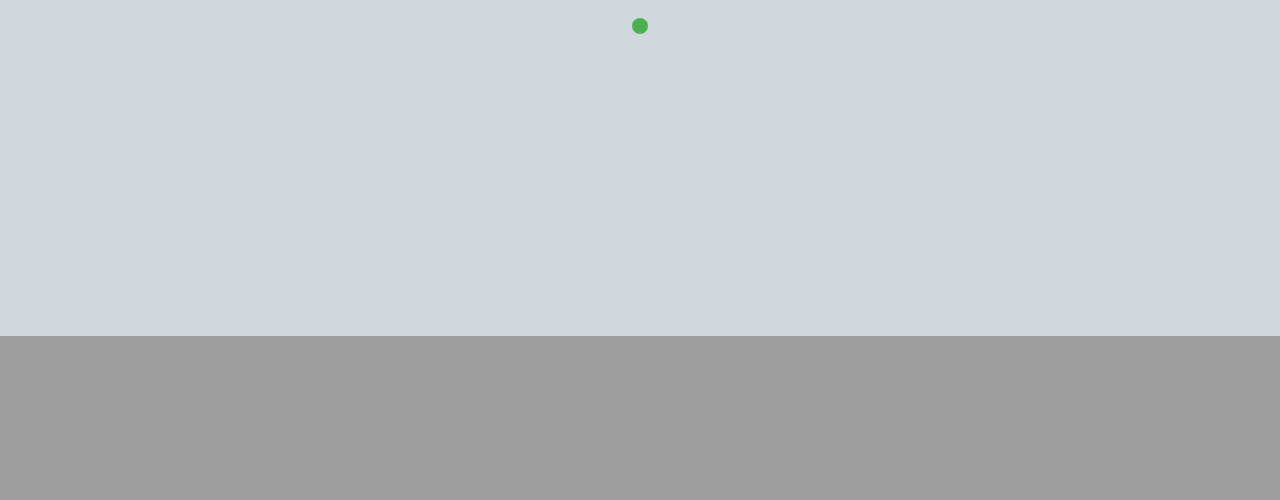
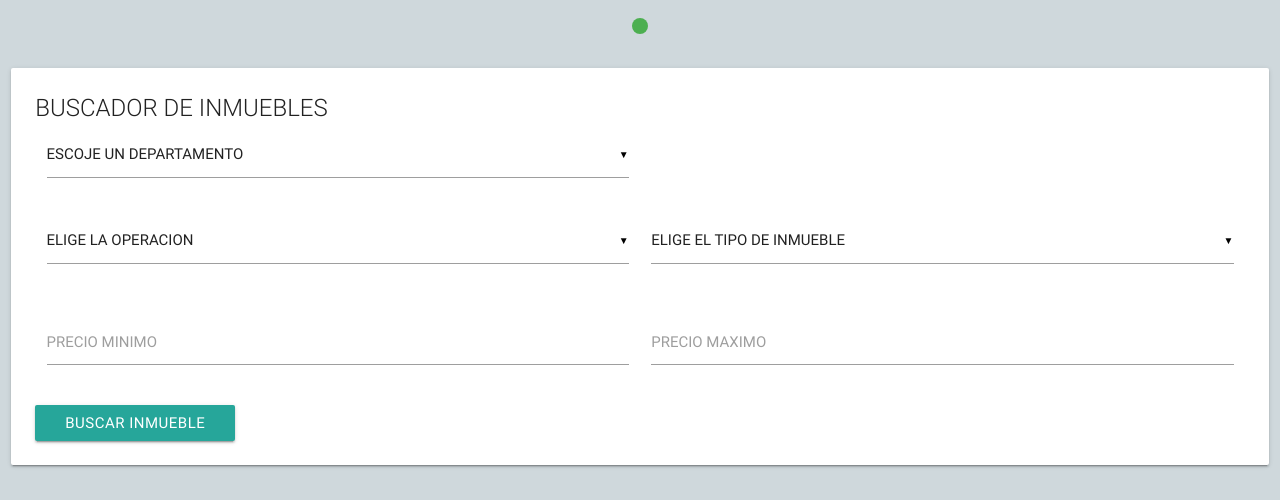
Before and after one commit to wilconr/proyecto_web, a PHP site: page / in a window 1280 px wide. Shown: the part 464-964 px from the top of the page. Before the commit the page ends 800 px from the top, so only its background shows below. Run offline with PHP 8.4, Linux system fonts and the light colour scheme; tables that the repository leaves empty or names only in its code hold one stand-in row (values such as "Sample post").

Commit message:
Buscador de inmuebles en la web principal

```diff
--- a/index.php
+++ b/index.php
@@ -67,12 +67,105 @@
       <?php
         }
         $selectMarc->close();
-        $conexion->close();
       ?>
     </div>
 
+    <div class="row">
+      <div class="col s12">
+          <div class="card">
+              <div class="card-content">
+                <span class="card-title">Buscador de inmuebles</span>
+                <form action="buscar.php" method="post">
+                  <div class="row">
+                    <div class="col s6">
+                      <select id="Departamento" name="departamento" required>
+                        <option value="" disabled selected>ESCOJE UN DEPARTAMENTO</option>
+                        <?php
+                          $selectDep = $conexion->prepare("SELECT * FROM departamentos");
+                          $selectDep->execute();
+                          $resultadoDep = $selectDep->get_result();
+
+                          while ($fDep = $resultadoDep->fetch_assoc())
+                          {
+                          ?>
+
+                          <option value="<?php echo $fDep['id_dep'] ?>"><?php echo $fDep['departamento_dep'] ?></option>
+
+                          <?php
+                            }
+                            $selectDep->close();
+                          ?>
+                      </select>
+                    </div>
+                    <div class="col s6">
+                      <div class="resultadoDep"></div>
+                    </div>
+                  </div>
+                  <div class="row">
+                    <div class="col s6">
+                      <select name="operacion" required  >
+                        <option value="" disabled selected  >ELIGE LA OPERACION</option>
+                        <option value="VENTA">VENTA</option>
+                        <option value="RENTA">RENTA</option>
+                        <option value="TRASPASO">TRASPASO</option>
+                        <option value="OCUPADO">OCUPADO</option>
+                      </select>
+                    </div>
+                    <div class="col s6">
+                      <select name="tipoinmueble" required >
+                        <option value="" disabled selected  >ELIGE EL TIPO DE INMUEBLE</option>
+                        <option value="CASA">CASA</option>
+                        <option value="TERRENO">TERRENO</option>
+                        <option value="LOCAL">LOCAL</option>
+                        <option value="DEPARTAMENTO">DEPARTAMENTO</option>
+                      </select>
+                    </div>
+                  </div>
+
+                  <div class="row">
+                    <div class="col s6">
+                      <div class="input-field">
+                        <input type="number" name="rango1" title="" id="Rango1" required>
+                        <label for="Rango1">Precio Minimo</label>
+                      </div>
+                    </div>
+                    <div class="col s6">
+                      <div class="input-field">
+                        <input type="number" name="rango2" title="" id="Rango2" required>
+                        <label for="Rango2">Precio Maximo</label>
+                      </div>
+                    </div>
+                  </div>
+
+                  <button type="submit" class="btn">Buscar Inmueble</button>
+                </form>
+              </div>
+          </div>
+      </div>
+    </div>
+
+
+
     <script src="admin/js/jquery-3.3.1.min.js"></script>
     <script src="admin/js/materialize.min.js"></script>
-    <script> $('.slider').slider(); </script>
+    <script>
+      $('.slider').slider();
+      $('select').material_select();
+      $('#Departamento').change(function()
+      {
+        $.post('admin/propiedades/ajax_muni.php',
+        {
+          departamento:$('#Departamento').val(),
+
+          beforeSend: function()
+          {
+            $('.resultadoDep').html("Espere un momento por favor...");
+          }
+        }, function(respuesta)
+        {
+          $('.resultadoDep').html(respuesta);
+        });
+      });
+    </script>
   </body>
 </html>
```
Also changed, not shown: buscar.php (added, +107 -0 lines), admin/propiedades/casas/principal_40632dd053f4b963e980fc84d7c5804a2a38e6f51a2.jpg (added).
